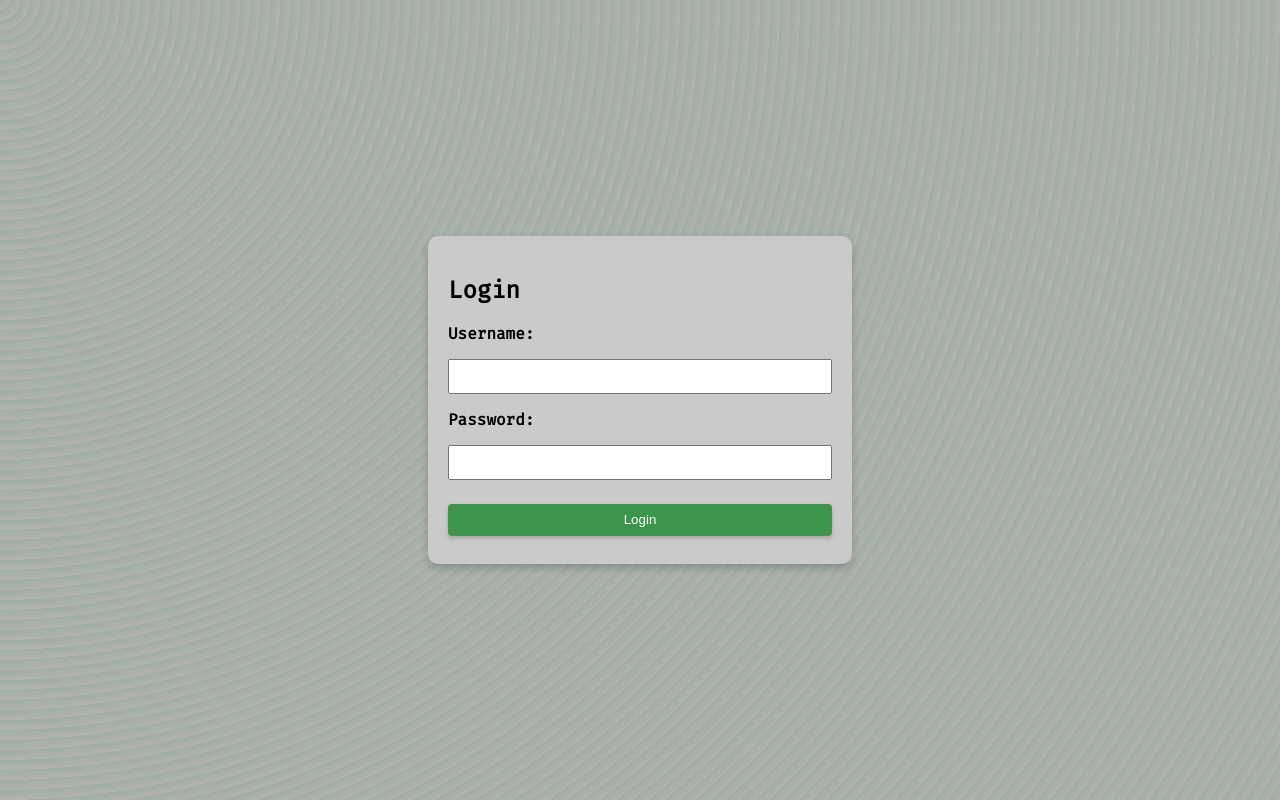
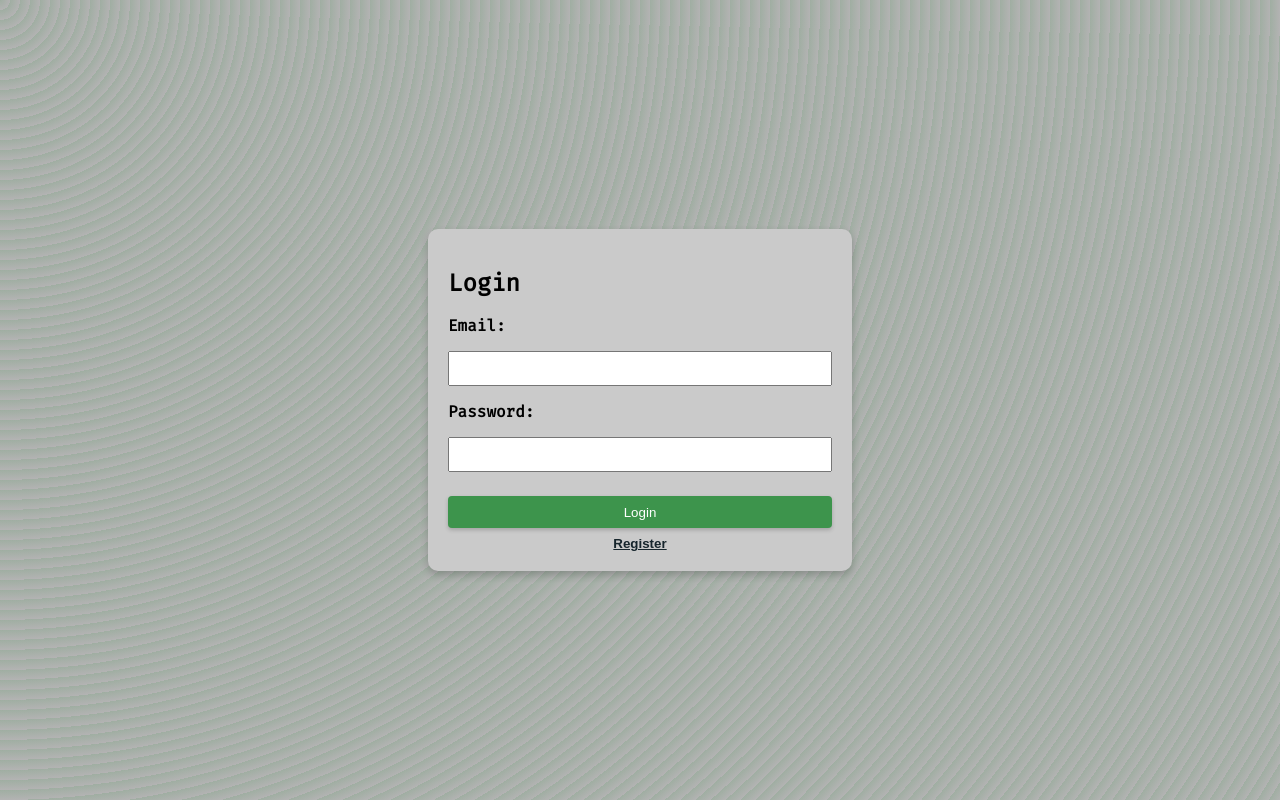
Before and after one commit to sjyimccneb/buggy-app, a Vue app: page /login in a window 1280 px wide. Built offline with nearby package versions, Linux system fonts and the light colour scheme.

Commit message:
added login page validation

```diff
--- a/src/assets/main.css
+++ b/src/assets/main.css
@@ -98,3 +98,8 @@ html {
   background-color: var(--button-primary-color-hover);
   /* Darker green on hover */
 }
+
+.invalid {
+  border: 2px solid rgb(224, 46, 46);
+
+}
--- a/src/views/LoginView.vue
+++ b/src/views/LoginView.vue
@@ -5,16 +5,53 @@ import { useRouter } from 'vue-router';
 
 const router = useRouter();
 
-const username = ref('');
+const email = ref('');
 const password = ref('');
 
-const login = () => {
-    // TODO: login logic
-    // Redirect to home page after successful login
-    router.push('/');
-}
+const validateEmail = (email: string): boolean => {
+    const re = /^[^\s@]+@[^\s@]+\.[^\s@]+$/;
+    return re.test(email);
+};
 
+const validatePassword = (pass: string): boolean => {
+    // Example: at least 6 characters
+    return pass.length >= 6;
+};
 
+const highlightInvalidInput = (inputId: string) => {
+    const input = document.getElementById(inputId);
+    if (input) {
+        input.classList.add('invalid');
+        input.addEventListener('input', () => {
+            input.classList.remove('invalid');
+        });
+    }
+};
+
+const validateForm = (): boolean => {
+    if (!validateEmail(email.value)) {
+        highlightInvalidInput('email');
+        return false;
+    }
+    if (!validatePassword(password.value)) {
+        highlightInvalidInput('password');
+        return false;
+    }
+    return true;
+};
+
+    const login = () => {
+        if (!validateForm()) {
+            return;
+        }
+        // TODO: login logic
+        // Redirect to home page after successful login
+        router.push('/');
+    }
+
+    const goToRegister = () => {
+        router.push('/register');
+    }
 </script>
 
 <template>
@@ -22,15 +59,18 @@ const login = () => {
         <Card>
             <template #content>
                 <h2>Login</h2>
-                <form class="login-form">
-                    <label for="username">Username:</label>
-                    <input type="text" id="username" v-model="username" />
+                <form class="login-form" @submit.prevent>
+                    <label for="email">Email:</label>
+                    <input type="email" id="email" v-model="email" />
 
                     <label for="password">Password:</label>
                     <input type="password" id="password" v-model="password" />
 
                     <button class="my-2 h-8 btn-primary" @click="login">Login</button>
                 </form>
+                <div class="register-container">
+                    <button class="register-button" @click="goToRegister">Register</button>
+                </div>
             </template>
         </Card>
     </div>
@@ -43,6 +83,7 @@ const login = () => {
     gap: 1rem;
     width: 30vw;
 }
+
 @media (max-width: 768px) {
     .login-form {
         width: 80vw;
@@ -64,4 +105,23 @@ label {
 input {
     padding: 0.5rem;
 }
+
+.register-container {
+    display: flex;
+    justify-content: center;
+}
+
+.register-button {
+    background-color: transparent;
+    border: none;
+    color: var(--main-text-color);
+    cursor: pointer;
+    font-weight: bold;
+    padding: 0;
+    text-decoration: underline;
+}
+
+.register-button:hover {
+    color: var(--button-primary-color-hover);
+}
 </style>
```
